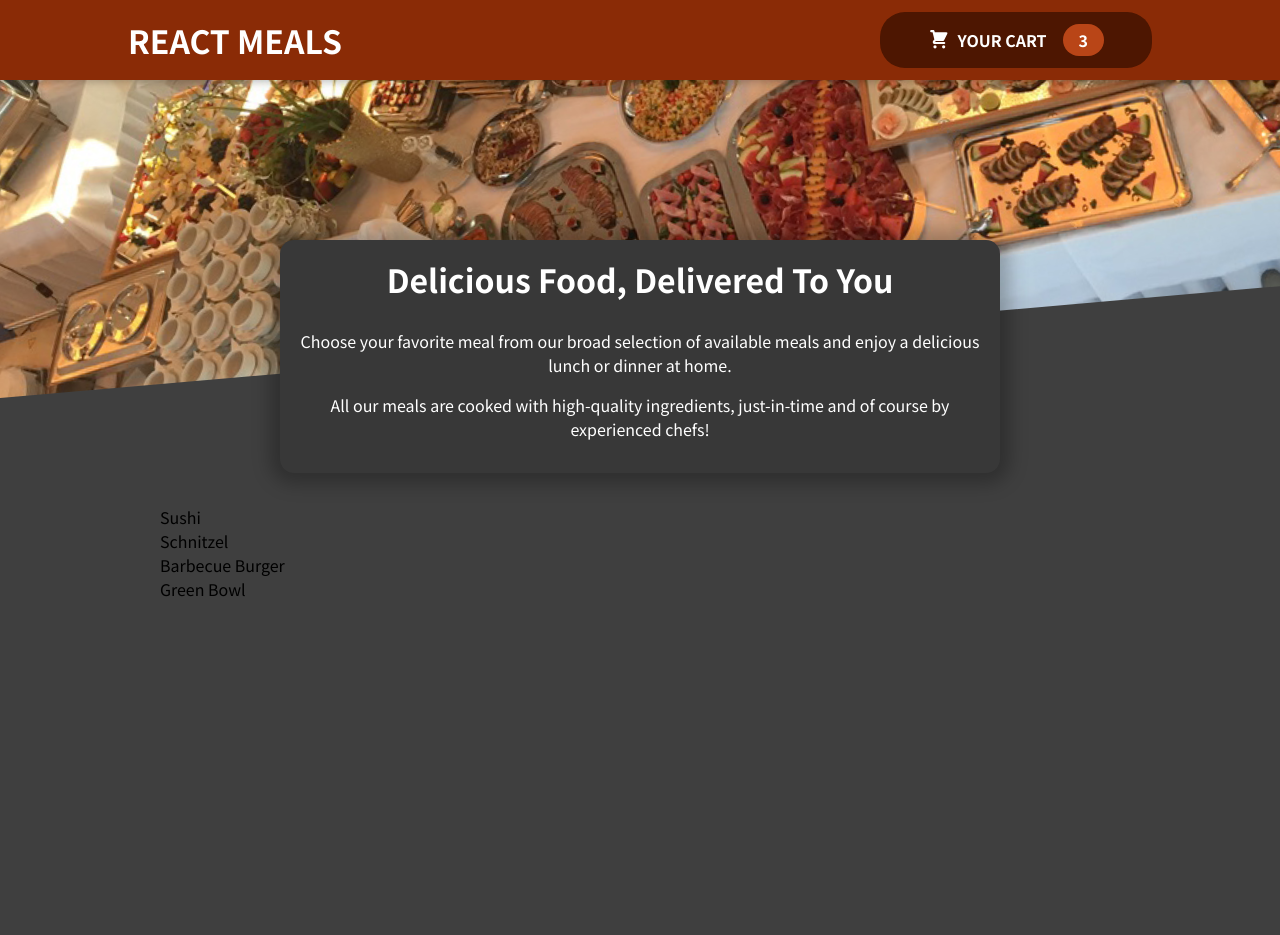
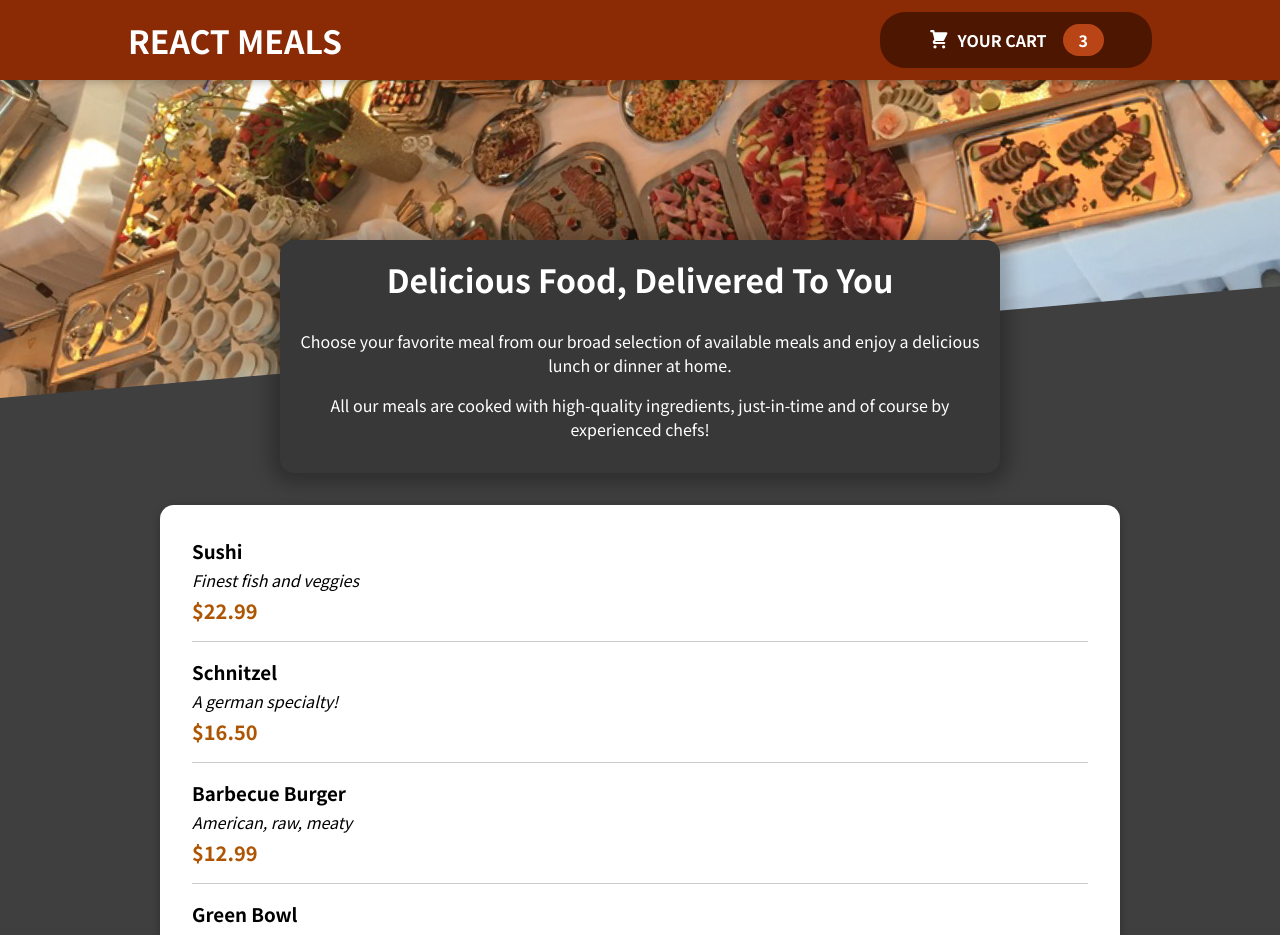
Before and after one commit to matteobu/react-food-order-app, a React (Create React App) app: page / in a window 1280 px wide. Shown: the top 935 px of the page. Before the commit the page ends 800 px from the top, so only its background shows below. Built offline with nearby package versions, Linux system fonts and the light colour scheme.

Commit message:
adding MealItem

```diff
--- a/src/components/Meals/AvailableMeals.js
+++ b/src/components/Meals/AvailableMeals.js
@@ -1,5 +1,6 @@
 import classes from "./AvailableMeals.module.css";
-
+import MealItem from "./MealItem/MealItem";
+import Card from "../UI/Card";
 const DUMMY_MEALS = [
     {
         id: "m1",
@@ -31,9 +32,11 @@
     return (
         <section className={classes.meals}>
             <ul>
-                {DUMMY_MEALS.map((meal, key) => {
-                    return <li key={meal.id}>{meal.name}</li>;
-                })}
+                <Card>
+                    {DUMMY_MEALS.map((meal, key) => {
+                        return <MealItem meal={meal} key={meal.id} />;
+                    })}
+                </Card>
             </ul>
         </section>
     );
--- /dev/null
+++ b/src/components/Meals/MealItem/MealItem.js
@@ -0,0 +1,19 @@
+import classes from "./MealItem.module.css";
+
+const MealItem = (props) => {
+    const price = `$${props.meal.price.toFixed(2)}`;
+    return (
+        <li className={classes.meal}>
+            <div>
+                <h3>{props.meal.name}</h3>
+                <div className={classes.description}>
+                    {props.meal.description}
+                </div>
+                <div className={classes.price}>{price}</div>
+            </div>
+            <div></div>
+        </li>
+    );
+};
+
+export default MealItem;
--- /dev/null
+++ b/src/components/Meals/MealItem/MealItem.module.css
@@ -0,0 +1,22 @@
+.meal {
+    display: flex;
+    justify-content: space-between;
+    margin: 1rem;
+    padding-bottom: 1rem;
+    border-bottom: 1px solid #ccc;
+}
+
+.meal h3 {
+    margin: 0 0 0.25rem 0;
+}
+
+.description {
+    font-style: italic;
+}
+
+.price {
+    margin-top: 0.25rem;
+    font-weight: bold;
+    color: #ad5502;
+    font-size: 1.25rem;
+}
--- /dev/null
+++ b/src/components/UI/Card.js
@@ -0,0 +1,6 @@
+import classes from "./Card.module.css";
+
+const Card = (props) => {
+    return <div className={classes.card}>{props.children}</div>;
+};
+export default Card;
--- /dev/null
+++ b/src/components/UI/Card.module.css
@@ -0,0 +1,6 @@
+.card {
+    padding: 1rem;
+    box-shadow: 0 2px 8px rgba(0, 0, 0, 0.25);
+    border-radius: 14px;
+    background-color: white;
+}
```
Also changed, not shown: src/components/Meals/MealItem/MealItemForm.js (added), 1 other file (tests, documents, lock files or other folders).
